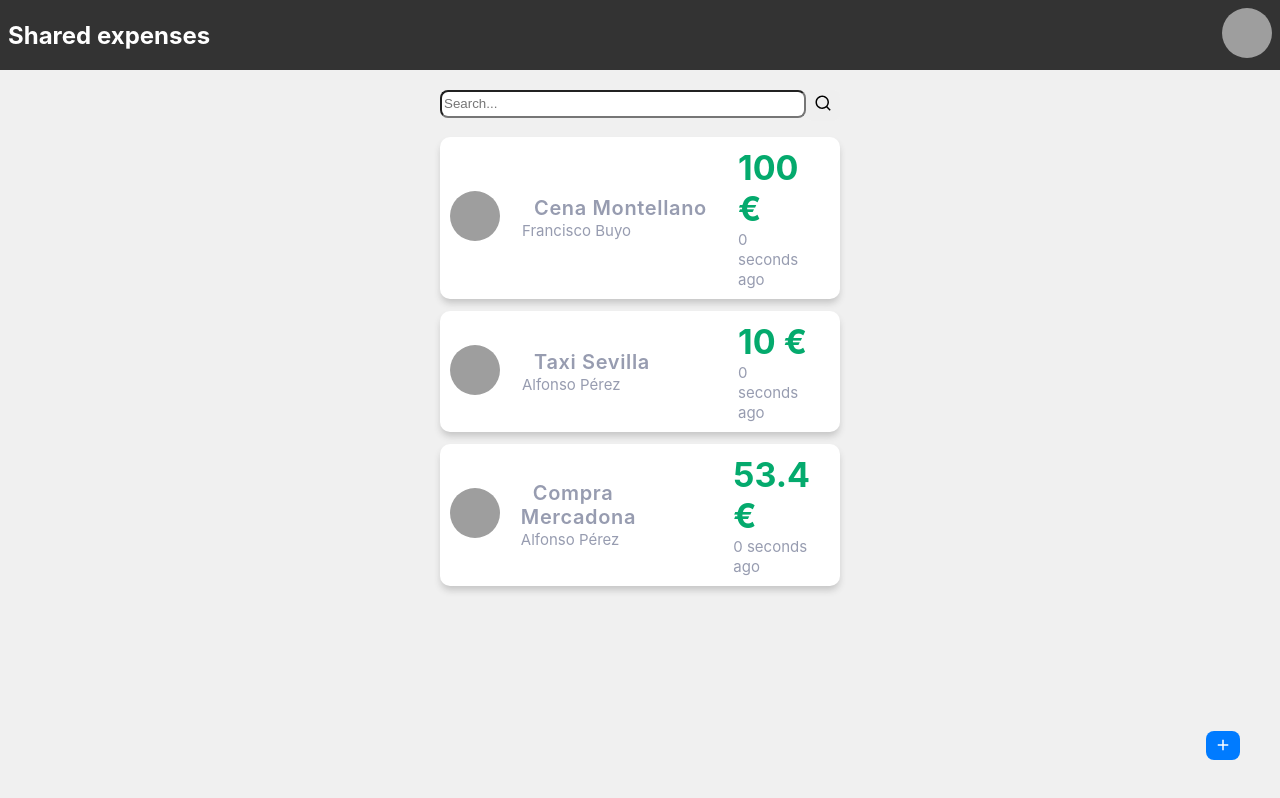
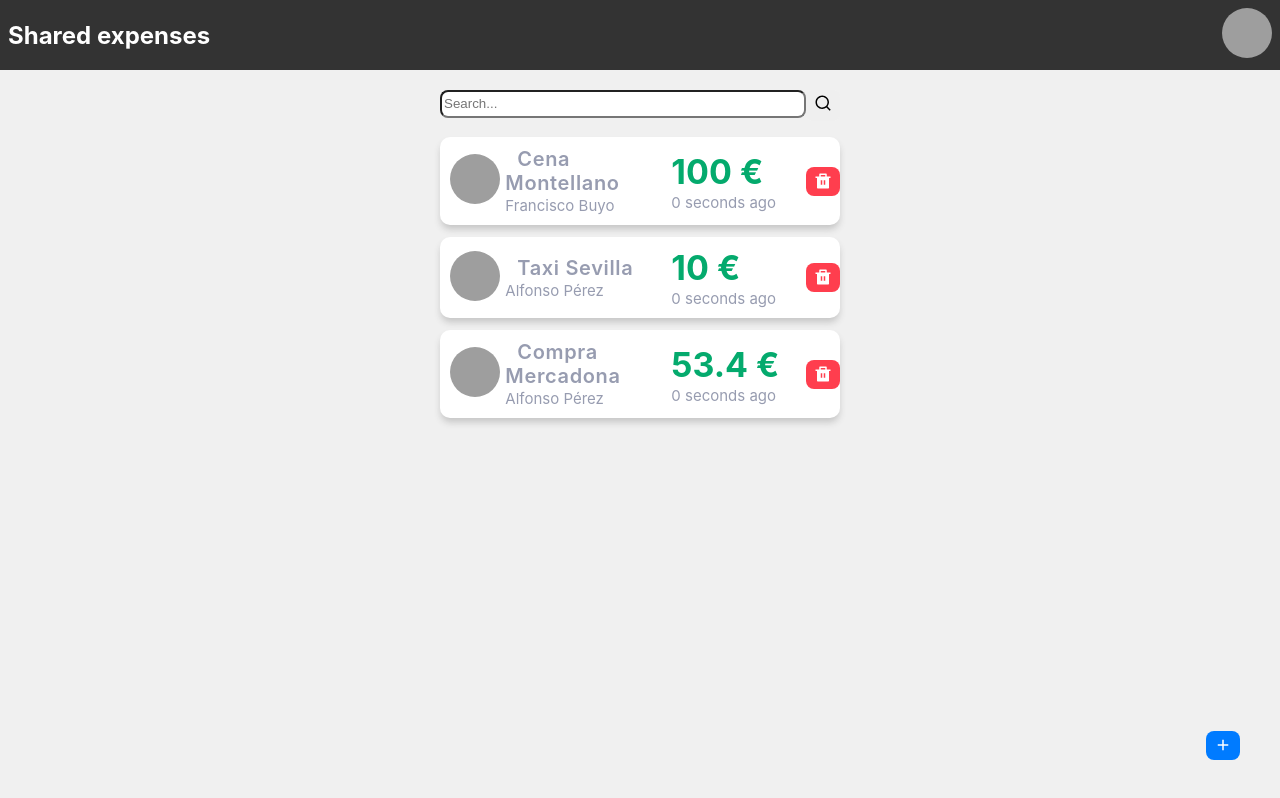
Before and after one commit to pepesoriagarcia99/Gastos-Compartidos, a React (Create React App) app: page / in a window 1280 px wide. Built offline with nearby package versions, Linux system fonts and the light colour scheme; grey boxes are pictures that could not be loaded.

Commit message:
Eliminar gasto

```diff
--- a/src/components/molecules/ExpensesItem.tsx
+++ b/src/components/molecules/ExpensesItem.tsx
@@ -1,17 +1,23 @@
 import React from "react";
+import { RiDeleteBinFill } from "react-icons/ri";
+
+import moment from "moment";
 
 import styles from "../../css/components/Expenses.module.css";
 import { AvatarSize } from "../../interfaces/Avatar.interface";
 
 import Expanse from "../../models/Expense";
 import User from "../../models/User";
+import { ButtonType } from "../../interfaces/Button.interface";
+
 import Avatar from "../atoms/Avatar";
+import Button from "../atoms/Button";
 
-import moment from "moment";
 
 type Props = {
   user: User;
   expense: Expanse;
+  deleteExpense: Function;
 };
 
 export default class ExpensesList extends React.Component<Props> {
@@ -66,6 +72,13 @@ export default class ExpensesList extends React.Component<Props> {
             {this.getDate(expense.date)}
           </span>
         </span>
+        <span style={{marginLeft: '24px'}}>
+          <Button
+            icon={<RiDeleteBinFill style={{ marginBottom: "-3px" }} />}
+            type={ButtonType.Danger}
+            handler={() => this.props.deleteExpense(this.props.expense.id)}
+          ></Button>
+        </span>
       </article>
     );
   }
--- a/src/components/molecules/dialogs/CreateExpense.tsx
+++ b/src/components/molecules/dialogs/CreateExpense.tsx
@@ -98,7 +98,7 @@ export default class CreateExpense extends React.Component<Props, State> {
           ></Button>,
           <Button
             text="Cancel"
-            type={ButtonType.danger}
+            type={ButtonType.Danger}
             handler={() => this.props.close()}
           ></Button>,
         ]}
--- a/src/components/molecules/dialogs/UserDetail.tsx
+++ b/src/components/molecules/dialogs/UserDetail.tsx
@@ -111,7 +111,7 @@ export default class UserDetail extends React.Component<Props, State> {
 
                   <Button
                     icon={<RiDeleteBinFill style={{ marginBottom: "-3px" }} />}
-                    type={ButtonType.danger}
+                    type={ButtonType.Danger}
                     handler={() => this.deleteFriend(friend.id)}
                   ></Button>
                 </div>
--- a/src/components/organisms/ExpensesList.tsx
+++ b/src/components/organisms/ExpensesList.tsx
@@ -9,6 +9,7 @@ import ExpanseItem from "../molecules/ExpensesItem";
 type Props = {
   user: User;
   expenses: Array<Expanse>;
+  deleteExpense: Function;
 };
 
 export default class ExpensesList extends React.Component<Props> {
@@ -17,7 +18,12 @@ export default class ExpensesList extends React.Component<Props> {
       <div className={styles.list}>
         {this.props.expenses.map((exp) => (
           <div>
-            <ExpanseItem key={exp.id} user={this.props.user} expense={exp} />
+            <ExpanseItem
+              key={exp.id}
+              user={this.props.user}
+              expense={exp}
+              deleteExpense={this.props.deleteExpense}
+            />
           </div>
         ))}
       </div>
--- a/src/css/components/Expenses.module.css
+++ b/src/css/components/Expenses.module.css
@@ -7,13 +7,13 @@
 
 .item {
   display: grid;
-  grid-template-columns: 1fr 3fr 1fr;
+  grid-template-columns: 1fr 3fr 2fr 1fr;
   align-items: center;
-  padding: 10px 30px 10px 10px;
+  padding: 10px 0px 10px 10px;
   overflow: hidden;
   border-radius: 10px;
   box-shadow: 0 5px 7px -1px rgba(51, 51, 51, 0.23);
-  cursor: pointer;
+  cursor: default;
   transition: transform .25s cubic-bezier(.7,.98,.86,.98), box-shadow .25s cubic-bezier(.7,.98,.86,.98);
   background-color: #fff;
 }
--- a/src/interfaces/Button.interface.ts
+++ b/src/interfaces/Button.interface.ts
@@ -1,5 +1,5 @@
 export enum ButtonType {
   Primary = "primary",
   Secondary = "secondary",
-  danger = "danger"
+  Danger = "danger"
 }
--- a/src/views/Home.tsx
+++ b/src/views/Home.tsx
@@ -53,11 +53,7 @@ export default class Home extends React.Component<{}, State> {
   };
 
   user: User;
-  expensesService: ExpenseServiceType = new ExpenseService(
-    user,
-    user1,
-    user2
-  );
+  expensesService: ExpenseServiceType = new ExpenseService(user, user1, user2);
 
   constructor(props: {}) {
     super(props);
@@ -68,6 +64,7 @@ export default class Home extends React.Component<{}, State> {
     this.changeStateUserDetail = this.changeStateUserDetail.bind(this);
 
     this.createNewExpense = this.createNewExpense.bind(this);
+    this.deleteExpense = this.deleteExpense.bind(this);
     this.search = this.search.bind(this);
   }
 
@@ -93,6 +90,14 @@ export default class Home extends React.Component<{}, State> {
     const current = this.state.expenses;
 
     current.push(newExpense);
+
+    this.setState({ expenses: current });
+  }
+
+  deleteExpense(id: string) {
+    const current = this.state.expenses;
+    const index: number = current.findIndex((e) => e.id === id);
+    current.splice(index, 1);
 
     this.setState({ expenses: current });
   }
@@ -131,7 +136,11 @@ export default class Home extends React.Component<{}, State> {
         </div>
         <div className={styles.container}>
           {expenses.length > 0 ? (
-            <ExpensesList user={this.user} expenses={expenses}></ExpensesList>
+            <ExpensesList
+              user={this.user}
+              expenses={expenses}
+              deleteExpense={this.deleteExpense}
+            ></ExpensesList>
           ) : (
             <span>You still have no expenses</span>
           )}
```
